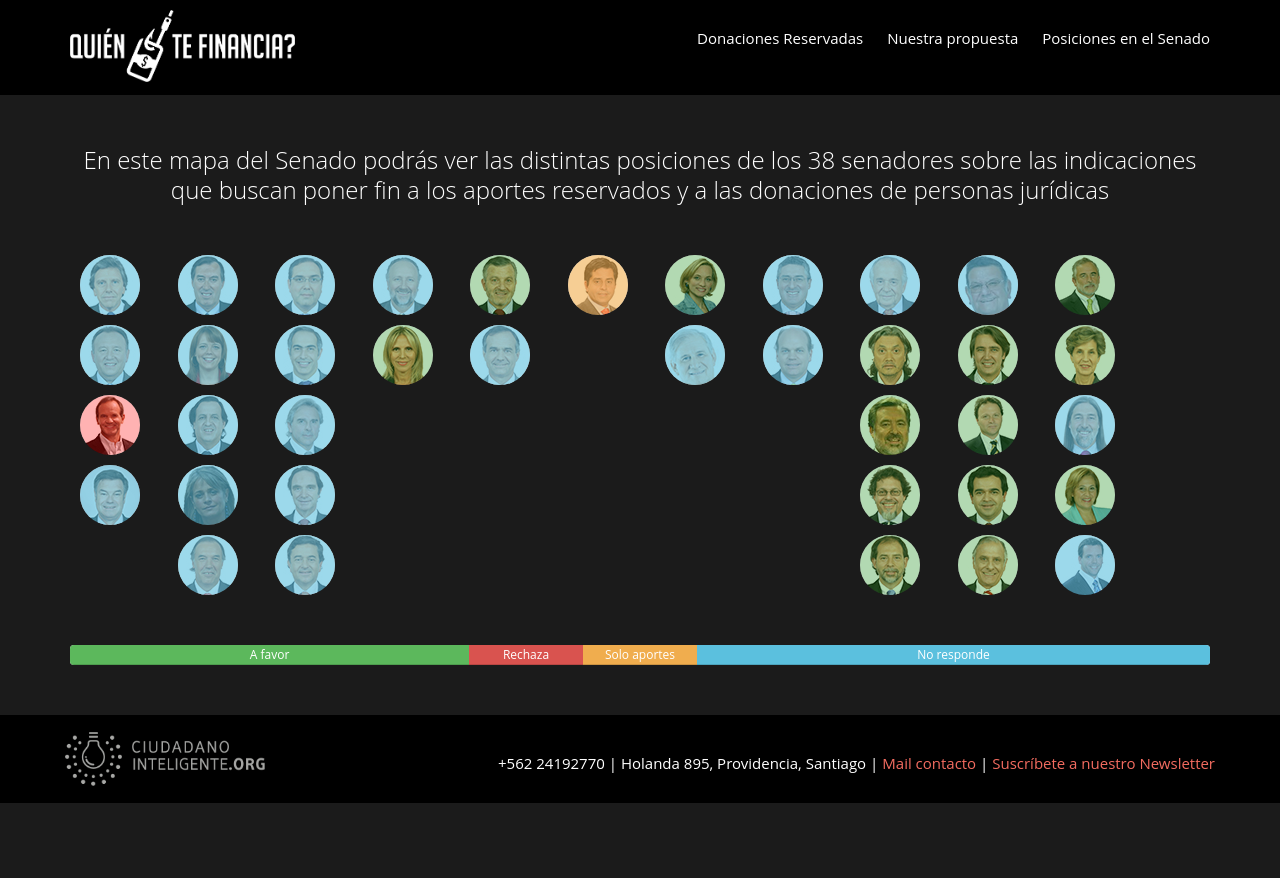
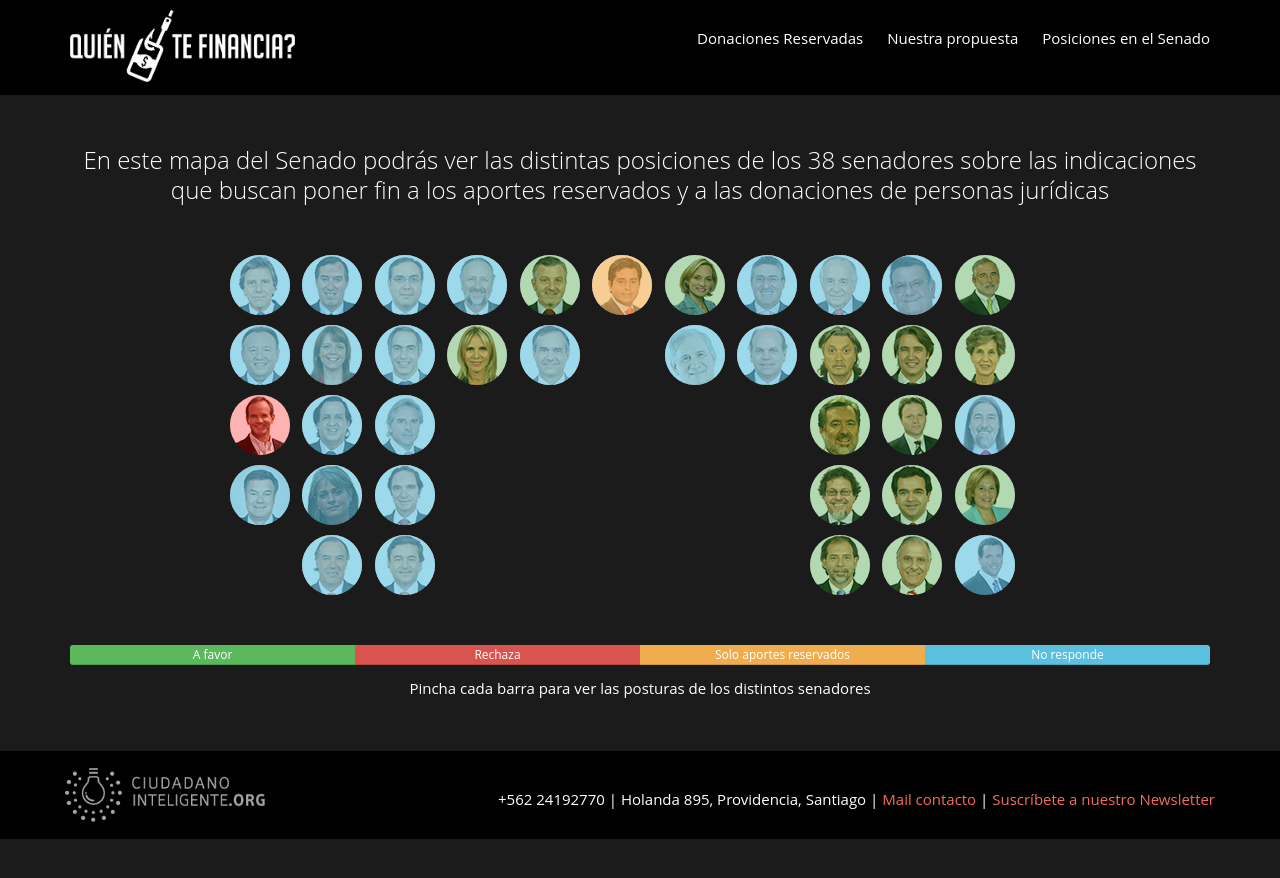
Before and after one commit to ciudadanointeligente/quien-te-financia, a Jekyll site: the page built from posturas-de-parlamentarios.html, in a window 1280 px wide. Shown: the top 878 px of the page. Built offline with Jekyll 4.4.1, drawn with Linux system fonts in a browser that asks for light colours; nearby versions of some CDN libraries.

Commit message:
Mejorar visualización de posturas en mobile

```diff
--- a/_includes/postures.html
+++ b/_includes/postures.html
@@ -1,9 +1,8 @@
 
 <div class="container postures">
 		<h2>En este mapa del Senado podrás ver las distintas posiciones de los 38 senadores sobre las indicaciones que buscan poner fin a los aportes reservados y a las donaciones de personas jurídicas</h2>
-    <div class="chamber-2">
-      <div class="row">
-        <div class="col-md-1">
+    <div class="container chamber-2">
+        <div class="col-md-1 col-xs-3">
           <div class="against-vote">
             <img src="../img/congressman/alberto-espina.jpg" alt="Alberto Espina" class="img-circle chamber" width="60px" height="60px">
             <span class="abstention"></span>
@@ -22,7 +21,7 @@
           </div>
         </div>
 
-        <div class="col-md-1">
+        <div class="col-md-1 col-xs-3">
           <div class="against-vote">
             <img src="../img/congressman/alejandro-garcia-huidobro.jpg" alt="" class="img-circle chamber" width="60px" height="60px">
             <span class="abstention"></span>
@@ -45,7 +44,7 @@
           </div>
         </div>
 
-        <div class="col-md-1">
+        <div class="col-md-1 col-xs-3">
           <div class="against-vote">
             <img src="../img/congressman/carlos-bianchi.jpg" alt="" class="img-circle chamber" width="60px" height="60px">
             <span class="abstention"></span>
@@ -67,7 +66,7 @@
             <span class="abstention"></span>
           </div>
         </div>
-        <div class="col-md-1">
+        <div class="col-md-1 col-xs-3">
           <div class="against-vote">
             <img src="../img/congressman/baldo-prokurica.jpg" alt="" class="img-circle chamber" width="60px" height="60px">
             <span class="abstention"></span>
@@ -77,7 +76,7 @@
             <span class="positive"></span>
           </div>
         </div>
-        <div class="col-md-1">
+        <div class="col-md-1 col-xs-4">
           <div class="against-vote">
             <img src="../img/congressman/antonio-horvath.jpg" alt="" class="img-circle chamber" width="60px" height="60px">
             <span class="positive"></span>
@@ -87,13 +86,13 @@
             <span class="abstention"></span>
           </div>
         </div>
-        <div class="col-md-1">
+        <div class="col-md-1 col-xs-4">
           <div class="against-vote">
             <img src="../img/congressman/pedro-araya.jpg" alt="" class="img-circle chamber" width="60px" height="60px">
             <span class="paring"></span>
           </div>
         </div>
-        <div class="col-md-1">
+        <div class="col-md-1 col-xs-4">
           <div class="against-vote">
             <img src="../img/congressman/carolina-goic.jpg" alt="" class="img-circle chamber" width="60px" height="60px">
             <span class="positive"></span>
@@ -103,7 +102,7 @@
             <span class="abstention"></span>
           </div>
         </div>
-        <div class="col-md-1">
+        <div class="col-md-1 col-xs-3">
           <div class="against-vote">
             <img src="../img/congressman/jorge-pizarro.jpg" alt="" class="img-circle chamber" width="60px" height="60px">
             <span class="abstention"></span>
@@ -113,7 +112,7 @@
             <span class="abstention"></span>
           </div>
         </div>
-        <div class="col-md-1">
+        <div class="col-md-1 col-xs-3">
           <div class="against-vote">
            <img src="../img/congressman/andres-zaldivar.jpg" alt="" class="img-circle chamber" width="60px" height="60px">
             <span class="abstention"></span>
@@ -135,7 +134,7 @@
             <span class="positive"></span>
           </div>
         </div>
-        <div class="col-md-1">
+        <div class="col-md-1 col-xs-3">
           <div class="against-vote">
             <img src="../img/congressman/rabindranath-quinteros.jpg" alt="" class="img-circle chamber" width="60px" height="60px">
             <span class="abstention"></span>
@@ -157,7 +156,7 @@
             <span class="positive"></span>
           </div>
         </div>
-        <div class="col-md-1">
+        <div class="col-md-1 col-xs-2">
           <div class="against-vote">
             <img src="../img/congressman/carlos-montes.jpg" alt="" class="img-circle chamber" width="60px" height="60px">
             <span class="positive"></span>
@@ -180,24 +179,23 @@
           </div>
         </div>
 
-
-      </div>
     </div>
 
     <div class="progress">
       <a href="#" class="green-votes-bar-2">
-        <div class="progress-bar progress-bar-success" style="width: 35%">A favor</div>
+        <div class="progress-bar progress-bar-success" style="width: 25%">A favor</div>
       </a>
       <a href="#" class="red-votes-bar-2">
-        <div class="progress-bar progress-bar-danger" style="width: 10%">Rechaza</div>
+        <div class="progress-bar progress-bar-danger" style="width: 25%">Rechaza</div>
       </a>
       <a href="#" class="yellow-votes-bar-2">
-        <div class="progress-bar progress-bar-warning" style="width: 10%">Solo aportes reservados</div>
+        <div class="progress-bar progress-bar-warning" style="width: 25%">Solo aportes reservados</div>
       </a>
       <a href="#" class="blue-votes-bar-2">
-        <div class="progress-bar progress-bar-info" style="width: 45%">No responde</div>
+        <div class="progress-bar progress-bar-info" style="width: 25%">No responde</div>
       </a>
     </div>
+    <p>Pincha cada barra para ver las posturas de los distintos senadores</p>
   </div>
 <script>
 	$(document).ready(function(){
--- a/_sass/_layout.scss
+++ b/_sass/_layout.scss
@@ -640,10 +640,21 @@
 
 }
 
+.chamber-2{
+	max-width: 900px;
+	margin: 0 auto;
+}
+
 .postures h2{
 	font-size: 24px;
 	line-height: 30px;
 	margin: 0 auto 40px;
+	text-align: center;
+}
+
+.postures p{
+	color: #fff;
+	margin: 10px 0 0 0 ;
 	text-align: center;
 }
 
```
